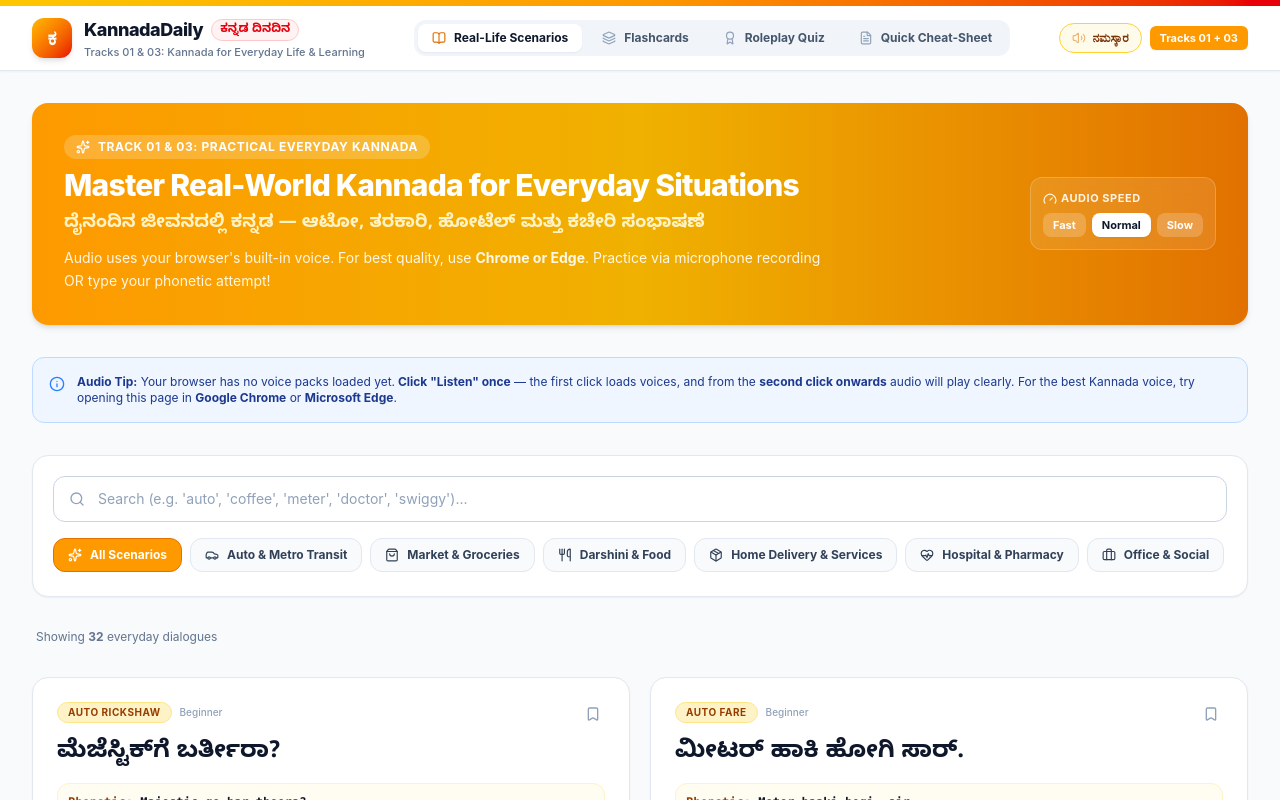
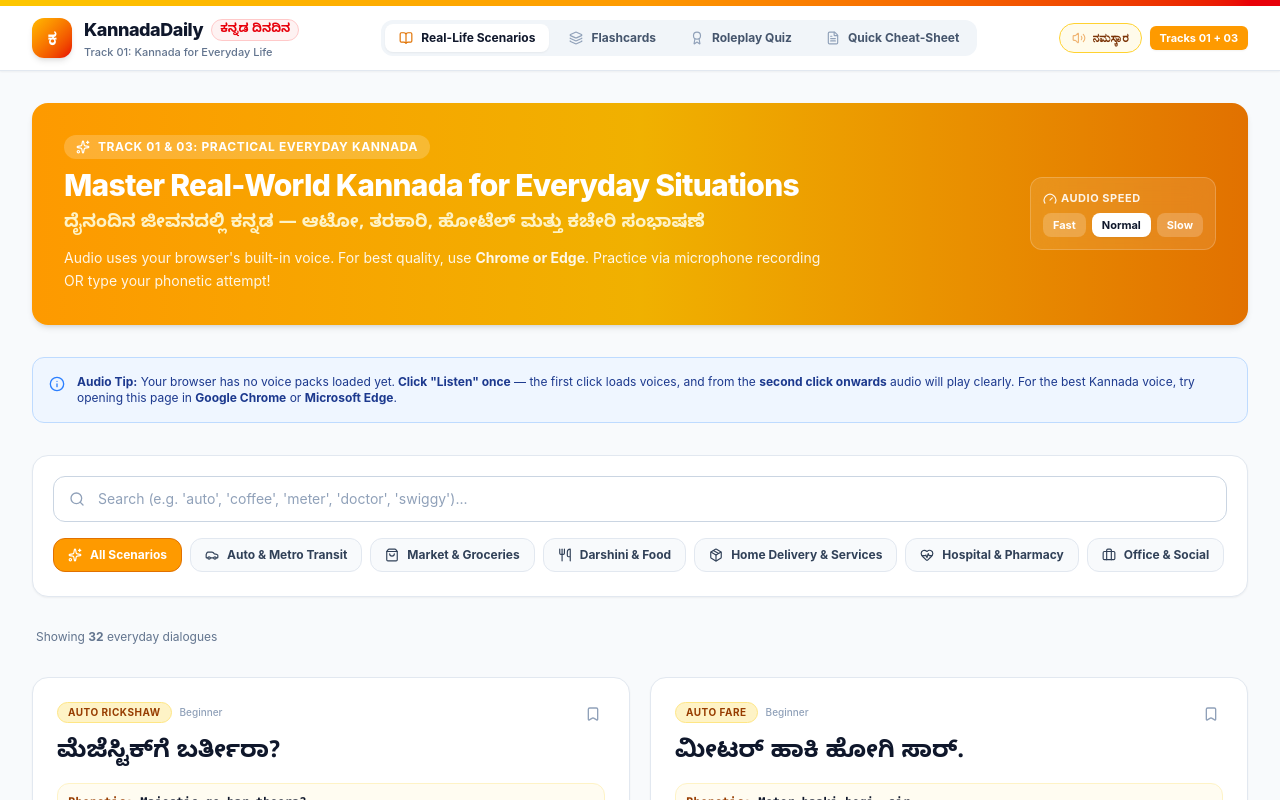
Before and after one commit to jiteshkumartech1981-jitu/learn-kannada-daily-, a React (Vite) app: page / in a window 1280 px wide. Shown: the top 800 px of the page. Built offline with nearby package versions, Linux system fonts and the light colour scheme.

Commit message:
Update: Header subtitle to Track 01 only

```diff
--- a/src/components/Header.jsx
+++ b/src/components/Header.jsx
@@ -42,7 +42,7 @@ export default function Header({ activeMode, setActiveMode, scenarioCount }) {
                 </span>
               </div>
               <p className="text-[11px] text-slate-500 font-medium">
-                Tracks 01 & 03: Kannada for Everyday Life & Learning
+                Track 01: Kannada for Everyday Life
               </p>
             </div>
           </div>
```
